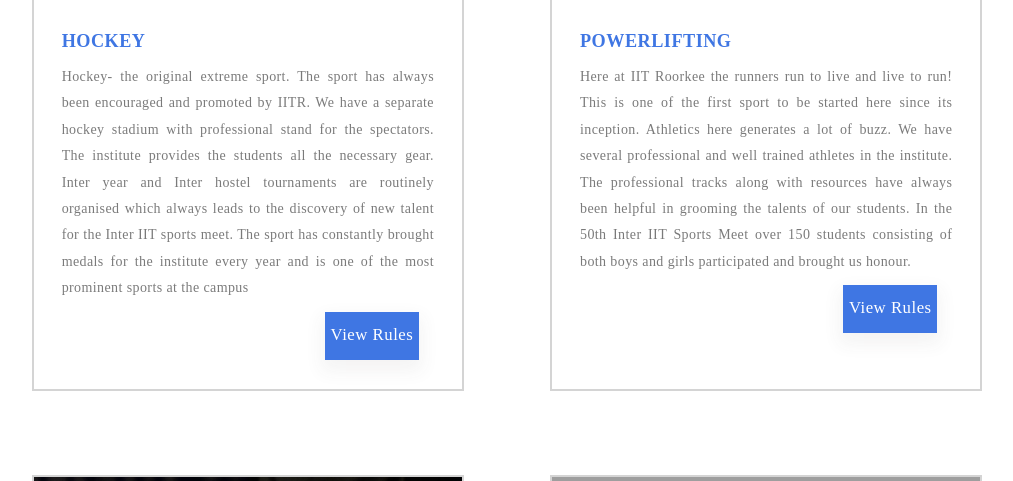
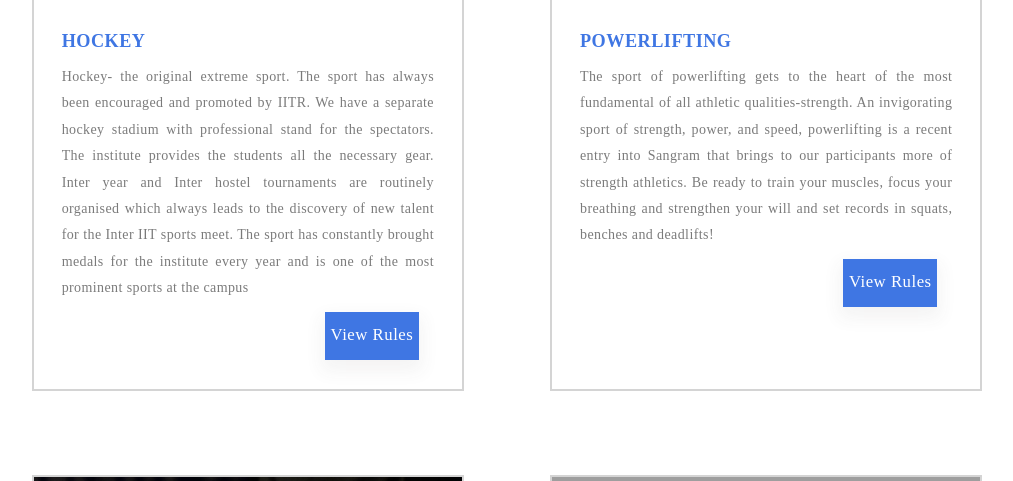
Before and after one commit to VarunBhandia/DesignStudioSangram, a PHP site: page /events.php in a window 1280 px wide. Shown: the part 3014-3495 px from the top of the page, without its empty margins (161-1174 px from the left). Run offline with PHP 8.4, Linux system fonts and the light colour scheme; grey boxes are pictures that could not be loaded.

Commit message:
changes in events

```diff
--- a/events.php
+++ b/events.php
@@ -185,12 +185,12 @@
                         <img src="img/power-lifting.png" style = "width: 100%;" class="event_image">
                         <div class="event_content">
                             <p class="name_event">POWERLIFTING</p>
-                            <p class="post_event">Here at IIT Roorkee the runners run to live and live to run! This is one of the first sport to be started here since its inception. Athletics here generates a lot of buzz. We have several professional and well trained athletes in the institute. The professional tracks along with resources have always been helpful in grooming the talents of our students. In the 50th Inter IIT Sports Meet over 150 students consisting of both boys and girls participated and brought us honour.</p>
+                            <p class="post_event">The sport of powerlifting gets to the heart of the most fundamental of all athletic qualities-strength. An invigorating sport of strength, power, and speed, powerlifting is a recent entry into Sangram that brings to our participants more of strength athletics. Be ready to train your muscles, focus your breathing and strengthen your will and set records in squats, benches and deadlifts!</p>
                             <div class="row">
                                 <div class="col-md-8"></div>
                                 <div class="col-md-4">
                                     <div class="rules_button">
-                                         <a href="https://docs.google.com/document/d/1uLvGwhJXfnQ_HBcyCBMe_ScdRapE7uRdbAG3Gxn0sB0/edit" target="_BLANK"><p class="rules_button_content">
+                                         <a href="https://docs.google.com/document/d/15locfFXyUZJSxix9cBZtWINITm3gheItD8f1658mLPU/edit?usp=sharing" target="_BLANK"><p class="rules_button_content">
                                          View Rules
                                         </p></a>
                                     </div>
@@ -246,7 +246,8 @@
                         <img src="img/swimming.png" style = "width: 100%;" class="event_image">
                         <div class="event_content">
                             <p class="name_event">SWIMMING</p>
-                            <p class="post_event">Here at IIT Roorkee the runners run to live and live to run! This is one of the first sport to be started here since its inception. Athletics here generates a lot of buzz. We have several professional and well trained athletes in the institute. The professional tracks along with resources have always been helpful in grooming the talents of our students. In the 50th Inter IIT Sports Meet over 150 students consisting of both boys and girls participated and brought us honour.</p>
+                            <p class="post_event">Wading through the waters, tough and revolting using careful and styled limb movements is one the most favourite competitive sports of all time. With an Olympic size pool, state-of-the-art facilities and professional coaches, Sangram is all set to hold a grand battle in the waters!
+Regards</p>
                             <div class="row">
                                 <div class="col-md-8"></div>
                                 <div class="col-md-4">
@@ -366,7 +367,7 @@
                         <img src="img/yoga-to-wake-up.png" style = "width: 100%;" class="event_image">
                         <div class="event_content">
                             <p class="name_event">YOGA</p>
-                            <p class="post_event">Here at IIT Roorkee the runners run to live and live to run! This is one of the first sport to be started here since its inception. Athletics here generates a lot of buzz. We have several professional and well trained athletes in the institute. The professional tracks along with resources have always been helpful in grooming the talents of our students. In the 50th Inter IIT Sports Meet over 150 students consisting of both boys and girls participated and brought us honour.</p>
+                            <p class="post_event">Derived from the Sanskrit word, ‘Yuj’ which means union, yoga is the union mind and body to achieve wisdom, peace and harmony. Celebrating the Indian art and legacy of yoga in IITR, Sangram brings to its participants the well-known and world famous sport to Roorkee's grounds.</p>
                             <div class="row">
                                 <div class="col-md-8"></div>
                                 <div class="col-md-4">
```
